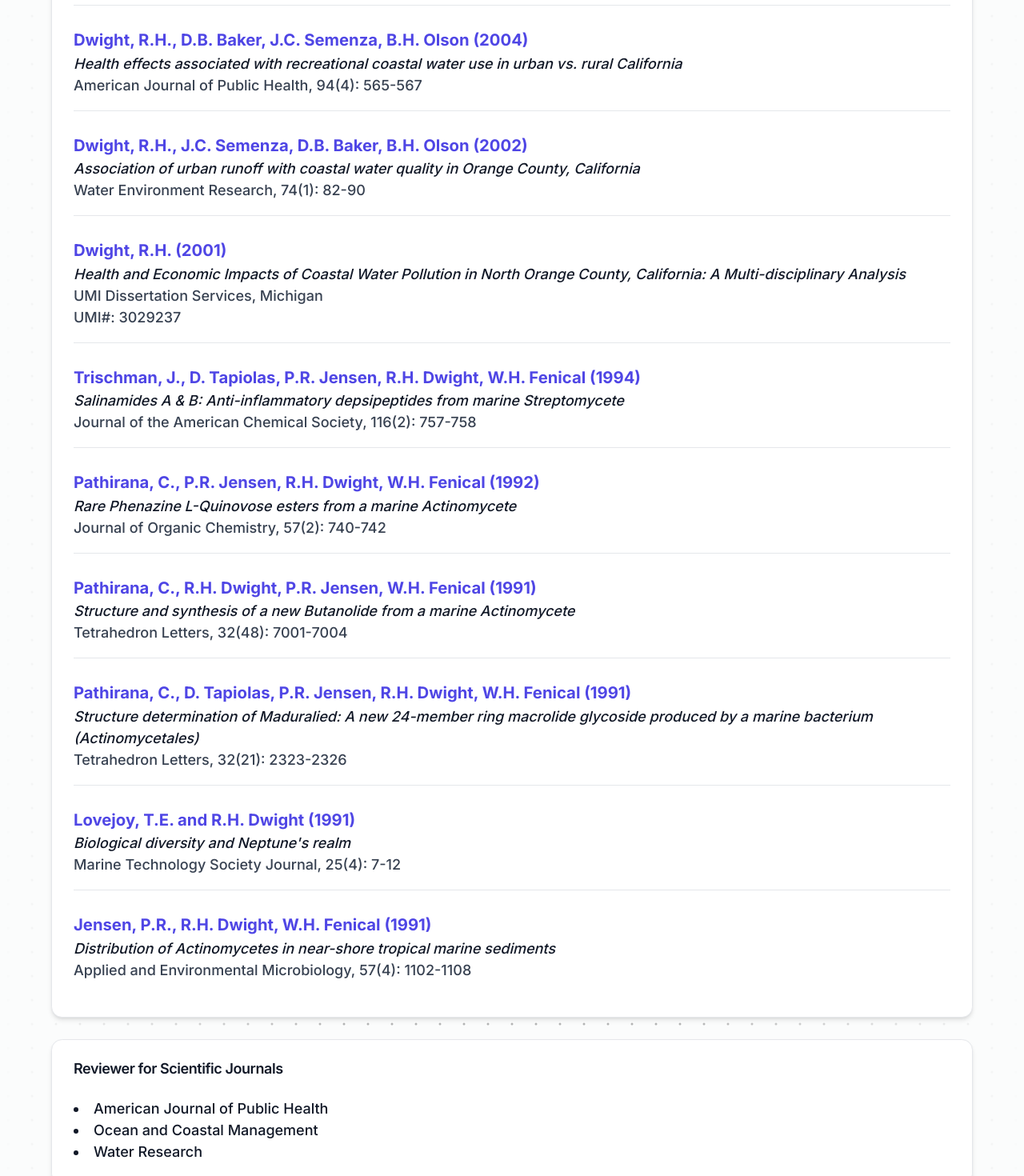
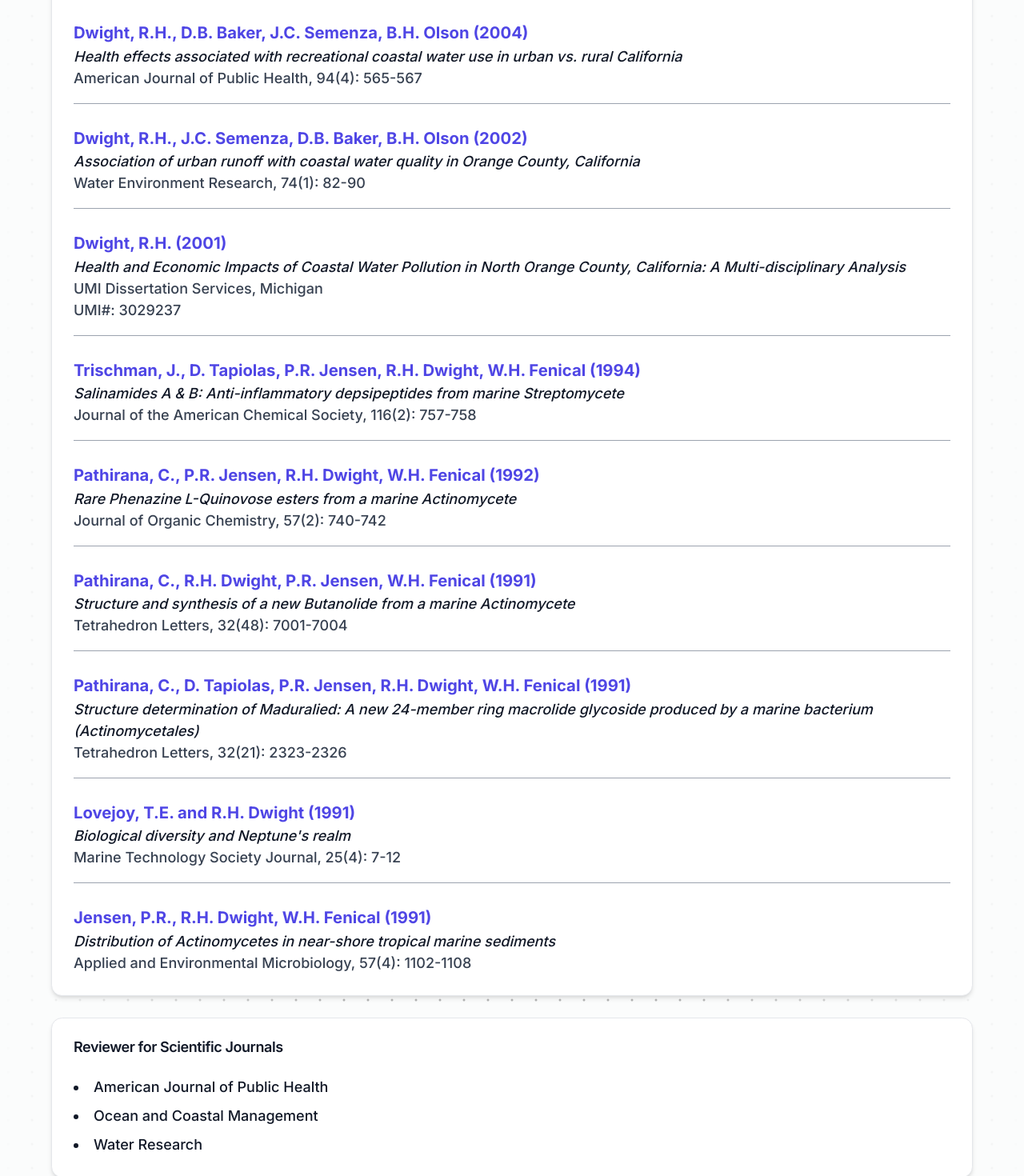
Before and after one commit to lame-o/dads-cv, a Next.js app: page /publications in a window 1280 px wide. Shown: the part 1280-2750 px from the top of the page at 80% size. Built offline with nearby package versions, Linux system fonts and the light colour scheme.

Commit message:
pubs & talks animation and formatting

```diff
--- a/app/publications/page.tsx
+++ b/app/publications/page.tsx
@@ -2,6 +2,7 @@
 
 import { Card, CardContent, CardHeader, CardTitle } from "@/components/ui/card"
 import { FadeText } from '@/components/ui/fade-text'
+import { FadeListItem } from '@/components/ui/fade-list-item'
 
 export default function Publications() {
   const publications = [
@@ -145,12 +146,13 @@ export default function Publications() {
         direction="up"
       />
       <Card>
-        <CardHeader>
+        <CardHeader className="pb-0">
         </CardHeader>
-        <CardContent>
-          <ul className="space-y-6">
+        <CardContent className="py-4">
+          <div className="space-y-4">
             {publications.map((pub, index) => (
-              <li key={index} className="border-b pb-4 last:border-b-0 font-medium">
+              <FadeListItem key={index} delay={index * 0.1}>
+                <div className="pb-2 font-medium">
                   <p className="font-bold text-indigo-600 text-lg">{pub.authors} ({pub.year})</p>
                   <p className="italic text-base">{pub.title}</p>
                   {pub.journal && (
@@ -161,9 +163,13 @@ export default function Publications() {
                     </p>
                   )}
                   {pub.note && <p className="text-base text-gray-700">{pub.note}</p>}
-              </li>
+                  {index < publications.length - 1 && (
+                    <hr className="mt-4 border-gray-400" />
+                  )}
+                </div>
+              </FadeListItem>
             ))}
-          </ul>
+          </div>
         </CardContent>
       </Card>
       <Card>
@@ -171,10 +177,16 @@ export default function Publications() {
           <CardTitle>Reviewer for Scientific Journals</CardTitle>
         </CardHeader>
         <CardContent>
-          <ul className="list-disc list-inside">
+          <ul className="list-disc list-inside space-y-2">
+            <FadeListItem delay={0.1}>
               <li className="font-medium">American Journal of Public Health</li>
+            </FadeListItem>
+            <FadeListItem delay={0.2}>
               <li className="font-medium">Ocean and Coastal Management</li>
+            </FadeListItem>
+            <FadeListItem delay={0.3}>
               <li className="font-medium">Water Research</li>
+            </FadeListItem>
           </ul>
         </CardContent>
       </Card>
--- a/app/talks/page.tsx
+++ b/app/talks/page.tsx
@@ -2,6 +2,7 @@
 
 import { Card, CardHeader, CardTitle, CardContent } from "@/components/ui/card";
 import { FadeText } from '@/components/ui/fade-text'
+import { FadeListItem } from '@/components/ui/fade-list-item'
 
 export default function Talks() {
   const talks = [
@@ -135,19 +136,24 @@ export default function Talks() {
         direction="up"
       />
       <Card>
-        <CardHeader>
+        <CardHeader className="pb-0">
         </CardHeader>
-        <CardContent>
-          <div className="space-y-6">
+        <CardContent className="py-4">
+          <div className="space-y-4">
             {talks.map((talk, index) => (
-              <div key={index} className="border-b pb-4 last:border-b-0 font-medium">
+              <FadeListItem key={index} delay={index * 0.1}>
+                <div className="pb-2 font-medium">
                   <p className="font-bold text-indigo-600 text-lg">{talk.date}</p>
                   <p className="text-base">{talk.event}</p>
                   <p className="italic text-base">
                     <span className="font-bold">{talk.type}: </span>
                     {talk.title}
                   </p>
+                  {index < talks.length - 1 && (
+                    <hr className="mt-4 border-gray-400" />
+                  )}
                 </div>
+              </FadeListItem>
             ))}
           </div>
         </CardContent>
```
Lines whose indentation alone changed are shown as unchanged.
